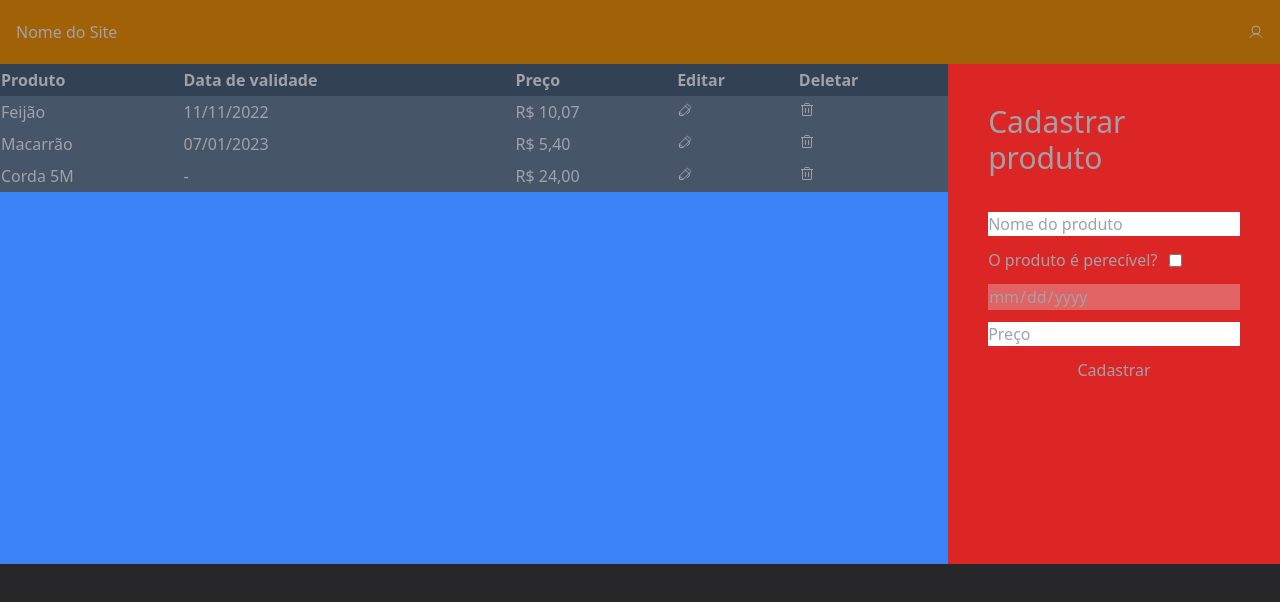
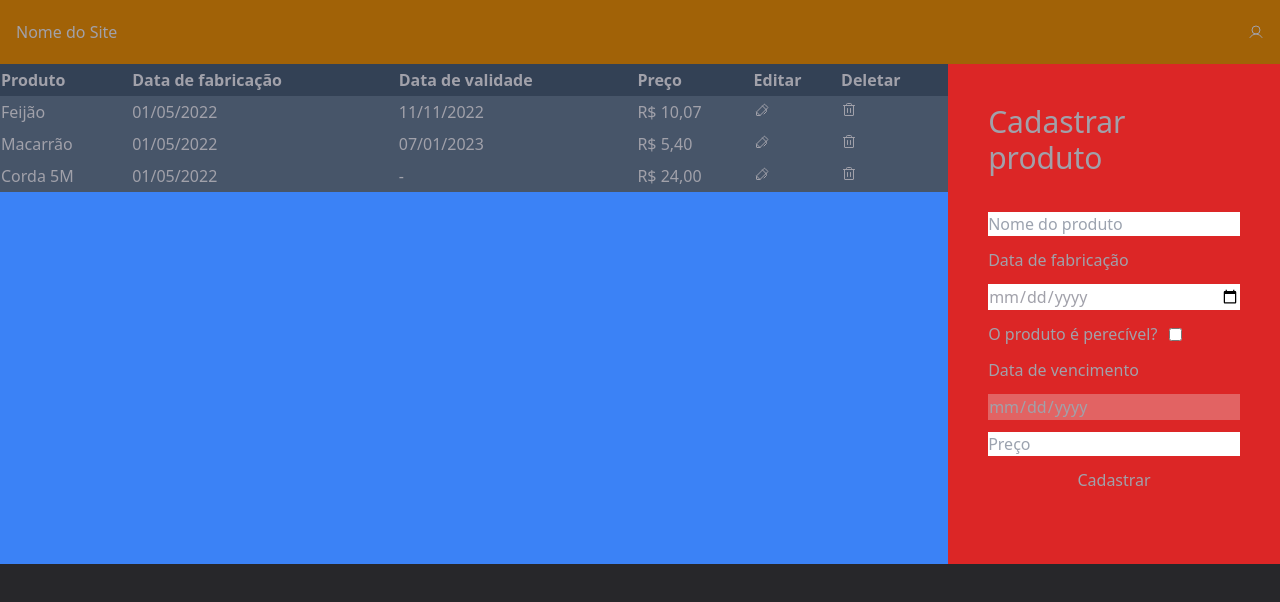
Before and after one commit to JotaVPinheiro/teste-hox-2022, a React (Vite) app: page / in a window 1280 px wide. Shown: the top 602 px of the page. Built offline with nearby package versions, Linux system fonts and the light colour scheme.

Commit message:
added property manufacturedDate to the products

```diff
--- a/src/components/DashboardPage/CreateProductForm.tsx
+++ b/src/components/DashboardPage/CreateProductForm.tsx
@@ -12,11 +12,14 @@ export function CreateProductForm() {
             type="text"
             placeholder="Nome do produto"
           />
+          <label htmlFor="manufacturedDate">Data de fabricação</label>
+          <input id="manufacturedDate" name="manufacturedDate" type="date" />
           <div className="flex items-center gap-3">
             <label htmlFor="perishable">O produto é perecível?</label>
             <input id="perishable" name="perishable" type="checkbox"/>
           </div>
-            <input type="date" disabled/>
+            <label htmlFor="expirationDate">Data de vencimento</label>
+            <input id="expirationDate" name="expirationDate" type="date" disabled/>
           <input type="number" placeholder="Preço"/>
           <button type="submit">Cadastrar</button>
       </fieldset>
--- a/src/components/DashboardPage/ProductTable.tsx
+++ b/src/components/DashboardPage/ProductTable.tsx
@@ -6,6 +6,7 @@ export function ProductTable() {
       <thead className="pl-">
         <tr className="bg-slate-700 h-8 ">
           <th>Produto</th>
+          <th>Data de fabricação</th>
           <th>Data de validade</th>
           <th>Preço</th>
           <th>Editar</th>
@@ -15,17 +16,20 @@ export function ProductTable() {
       <tbody>
         <ProductTableItem
           name="Feijão"
-          dueDate={new Date('11/11/2022')}
+          manufacturedDate={new Date('05/01/2022')}
+          expirationDate={new Date('11/11/2022')}
           price={10.07}
         />
         <ProductTableItem
           name="Macarrão"
-          dueDate={new Date('01/07/2023')}
+          manufacturedDate={new Date('05/01/2022')}
+          expirationDate={new Date('01/07/2023')}
           price={5.4}
         />
         <ProductTableItem
           name="Corda 5M"
-          dueDate={null}
+          manufacturedDate={new Date('05/01/2022')}
+          expirationDate={null}
           price={24}
         />
       </tbody>
--- a/src/components/DashboardPage/ProductTableItem.tsx
+++ b/src/components/DashboardPage/ProductTableItem.tsx
@@ -2,11 +2,17 @@ import { Pen, Trash } from "phosphor-react";
 
 interface ProductProps {
   name: string
-  dueDate: Date | null
+  manufacturedDate: Date
+  expirationDate: Date | null
   price: number
 }
 
-export function ProductTableItem({ name, dueDate, price }: ProductProps) {
+export function ProductTableItem({
+  name,
+  manufacturedDate,
+  expirationDate,
+  price
+}: ProductProps) {
 
   function formatDate(date: Date | null): string {
     if(date == null)
@@ -44,7 +50,10 @@ export function ProductTableItem({ name, dueDate, price }: ProductProps) {
         {name}
       </td>
       <td>
-        {formatDate(dueDate)}
+        {formatDate(manufacturedDate)}
+      </td>
+      <td>
+        {formatDate(expirationDate)}
       </td>
       <td>
         {formatPrice(price)}
```
